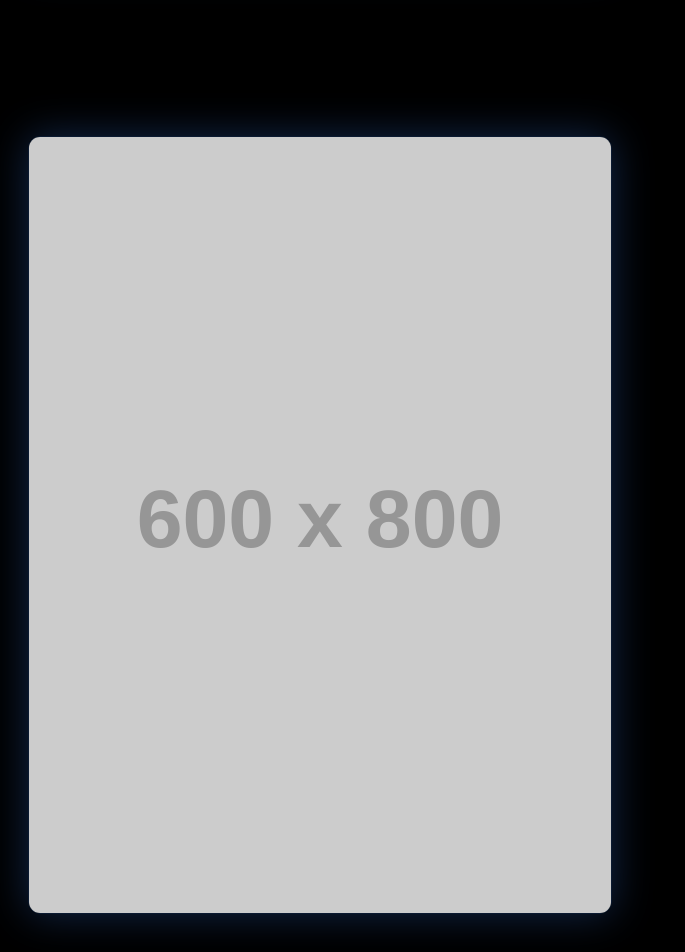
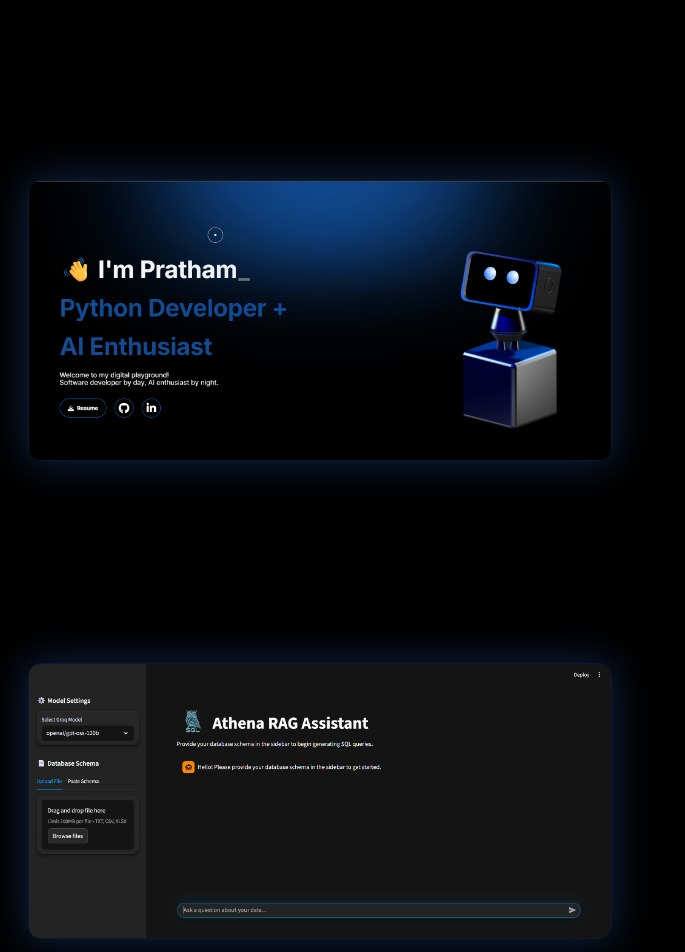
Before and after one commit to Proton963/My-Portfolio, a React (Vite) app: page / in a window 1280 px wide. Shown: the part 2960-3912 px from the top of the page, without its empty margins (0-685 px from the left). Built offline with nearby package versions, Linux system fonts and the light colour scheme.

Commit message:
Minor Addition: Project Image and Info

```diff
--- a/src/components/Projects.jsx
+++ b/src/components/Projects.jsx
@@ -22,21 +22,21 @@ const Projects = () => {
     },
     {
       id: 2,
-      title: "Take My Tym",
-      tagline: "Redefined Freelance",
-      description: "Take My Tym is a robust freelance platform that empowers users to buy and sell skills based on availability. Built with Flutter and Firebase, leveraging Firebase, Stripe, and Google Maps, it offers real-time messaging, secure payments, and a user-friendly interface for both freelancers and clients.",
-      image: "https://via.placeholder.com/600x800/000000/3B82F6?text=Take+My+Tym",
-      technologies: ["Flutter", "Firebase", "Stripe", "Google Maps"],
+      title: "My Portfolio Website",
+      tagline: "Showcasing My Work",
+      description: "My Portfolio Website is a personal project that highlights my skills, experiences, and projects. Built with React Vite, it features a modern design, smooth animations, and a responsive layout.",
+      image: "src/assets/Portfolio.png",
+      technologies: ["React Vite", "JS", "CSS", "GSAP"],
       github: "https://github.com/yourusername/takemytym",
       live: ""
     },
     {
       id: 3,
-      title: "Task Management App",
-      tagline: "Productivity Reimagined",
-      description: "A responsive task management application with drag-and-drop functionality, real-time updates, and team collaboration features. Built with React and Firebase, featuring Material-UI components and React DnD for seamless task organization.",
-      image: "https://via.placeholder.com/600x800/000000/3B82F6?text=Task+Manager",
-      technologies: ["React", "Firebase", "Material-UI", "React DnD"],
+      title: "Athena RAG-Bot",
+      tagline: "Converts NLP queries to SQL",
+      description: "Athena RAG-Bot is a powerful tool that transforms natural language queries into SQL commands. Built with Python and Streamlit, it leverages advanced NLP techniques to understand user intent and generate accurate SQL queries.",
+      image: "src/assets/AthenaBot.png",
+      technologies: ["Python", "Groq", "Streamlit"],
       github: "https://github.com/yourusername/task-manager",
       live: ""
     }
```
Also changed, not shown: src/assets/AthenaBot.png (added), src/assets/Portfolio.png (added).
